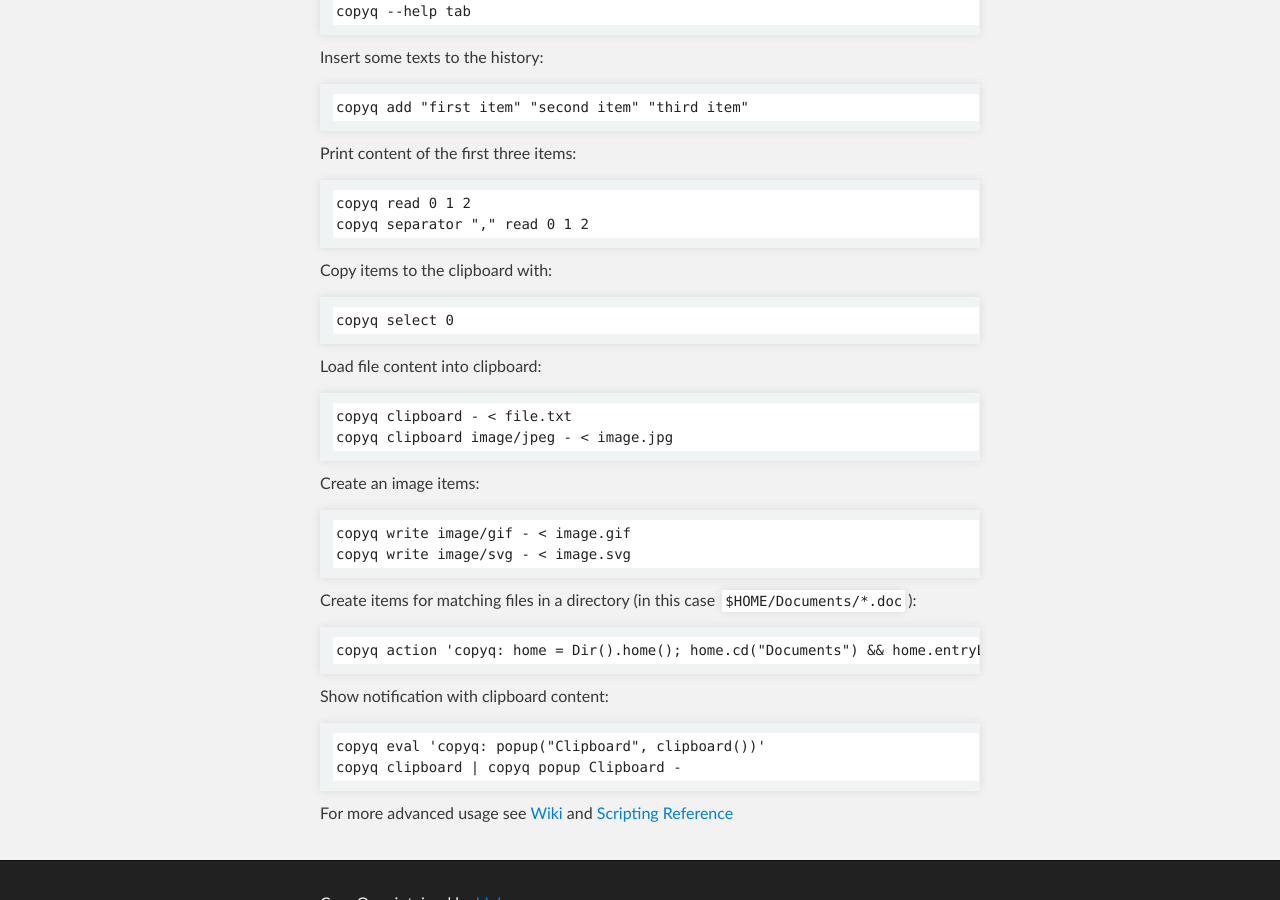
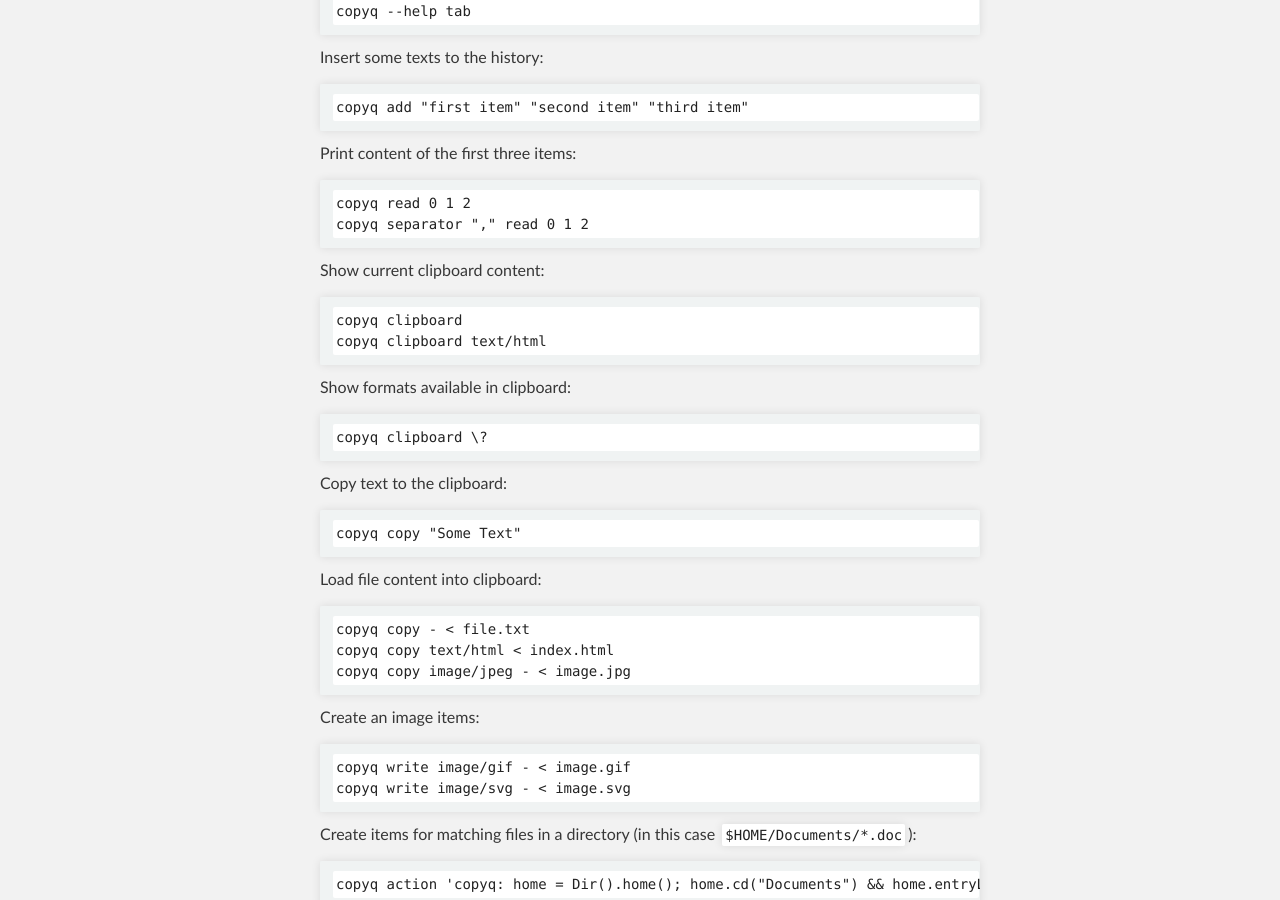
Before and after one commit to hluk/CopyQ, a Jekyll site: the page built from index.md, in a window 1280 px wide and 900 px high, scrolled down 6817 px. Built offline with Jekyll 4.4.1, drawn with Linux system fonts in a browser that asks for light colours.

Commit message:
Updated index.md

```diff
--- a/index.md
+++ b/index.md
@@ -199,14 +199,24 @@
     copyq read 0 1 2
     copyq separator "," read 0 1 2
 
-Copy items to the clipboard with:
+Show current clipboard content:
 
-    copyq select 0
+    copyq clipboard
+    copyq clipboard text/html
+
+Show formats available in clipboard:
+
+    copyq clipboard \?
+
+Copy text to the clipboard:
+
+    copyq copy "Some Text"
 
 Load file content into clipboard:
 
-    copyq clipboard - < file.txt
-    copyq clipboard image/jpeg - < image.jpg
+    copyq copy - < file.txt
+    copyq copy text/html < index.html
+    copyq copy image/jpeg - < image.jpg
 
 Create an image items:
 
```
Also changed, not shown: README.md.
